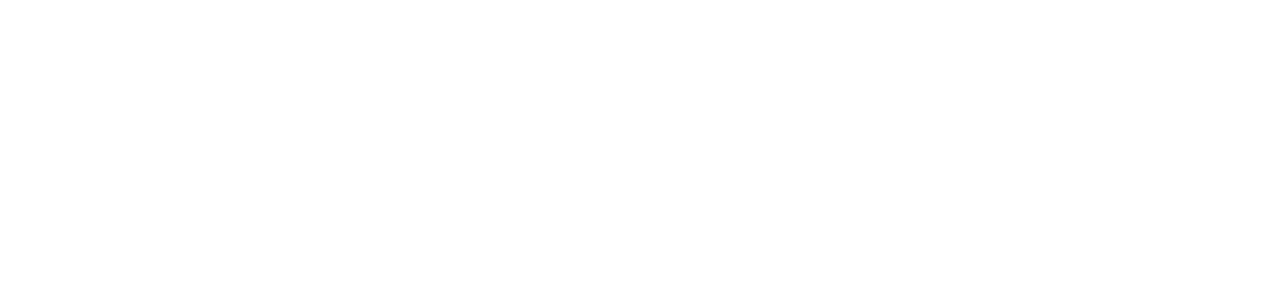
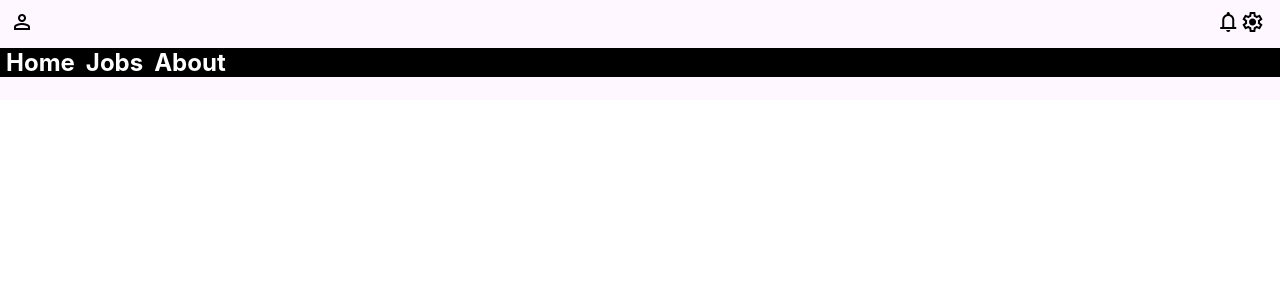
Before and after one commit to tylerewing64/shellhacks, a React (Create React App) app: page /.pages/Jobs in a window 1280 px wide. Before the commit this address had no page. Shown: the top 300 px of the page. Built offline with nearby package versions, Linux system fonts and the light colour scheme.

Commit message:
Added about view

```diff
--- a/src/App.css
+++ b/src/App.css
@@ -8,10 +8,12 @@
 .padding-10px{
   padding:10px;
 }
-.width-max{
-
+.width-max, a:link, a:visited{
+  background-color: #000000;
+  color: white;
   display: flex;
-
+  text-decoration: none;
+  padding: 5px, 10px;
   margin-left:-5px
 
 }
@@ -21,6 +23,7 @@
 }
 .width-max > h2{
   margin-left: 1rem;
+  background-color: black;
 }
 
 .flex-across{
--- a/src/Job_preview.js
+++ b/src/Job_preview.js
@@ -1,7 +1,6 @@
 import React from 'react'
 
-function Job_preview() {
-    const arrayOfJobs = [
+export const arrayOfJobs = [
     {
         "id": "1a2b3c4d",
         "title": "Software Engineer",
@@ -168,6 +167,8 @@ function Job_preview() {
         "url": "https://example.com/jobs/5p6q7r8s"
     }
 ]
+function Job_preview() {
+
 
 
   return(
--- a/src/Topbar.js
+++ b/src/Topbar.js
@@ -1,5 +1,5 @@
 import React from 'react'
-
+import {Link} from 'react-router-dom'
 function Topbar() {
   return (
   <>
@@ -13,9 +13,9 @@ function Topbar() {
             </div>
         </div>
         <div className='width-max'>
-            <h2 className= "cursor-pointer">Home</h2>
-            <h2 className= "cursor-pointer">Jobs</h2>
-            <h2 className= "cursor-pointer">About</h2>
+            <h2 className= "cursor-pointer"> <a href = '/'>Home</a></h2>
+            <h2 className= "cursor-pointer" >< a href = '/.pages/Jobs'>Jobs</a></h2>
+            <h2 className= "cursor-pointer"><a href = '/.pages/About'>About</a></h2>
         </div>
     </div>
     </>
--- a/src/index.js
+++ b/src/index.js
@@ -4,6 +4,7 @@ import './index.css';
 import App from './App';
 import reportWebVitals from './reportWebVitals';
 import { BrowserRouter, Routes, Route} from "react-router-dom"
+import Jobs from './pages/Jobs';
 
 const root = ReactDOM.createRoot(document.getElementById('root'));
 root.render(
@@ -11,6 +12,7 @@ root.render(
     <React.StrictMode>
       <Routes>
         <Route path = "/" element={<App/>}></Route>
+        <Route path = "/.pages/Jobs" element = {<Jobs/>}></Route>
       </Routes>
     </React.StrictMode>
   </BrowserRouter>
--- /dev/null
+++ b/src/pages/Jobs.js
@@ -0,0 +1,17 @@
+import React from 'react'
+import Job_preview from '../Job_preview'
+import Topbar from '../Topbar'
+import { arrayOfJobs } from '../Job_preview'
+
+function Jobs() {
+    const jobItems = arrayOfJobs.map(job => <li>{job}</li>)
+  return (
+   <>
+   <Topbar/>
+
+   </>
+
+  )
+}
+
+export default Jobs
```
Lines whose indentation alone changed are shown as unchanged.
